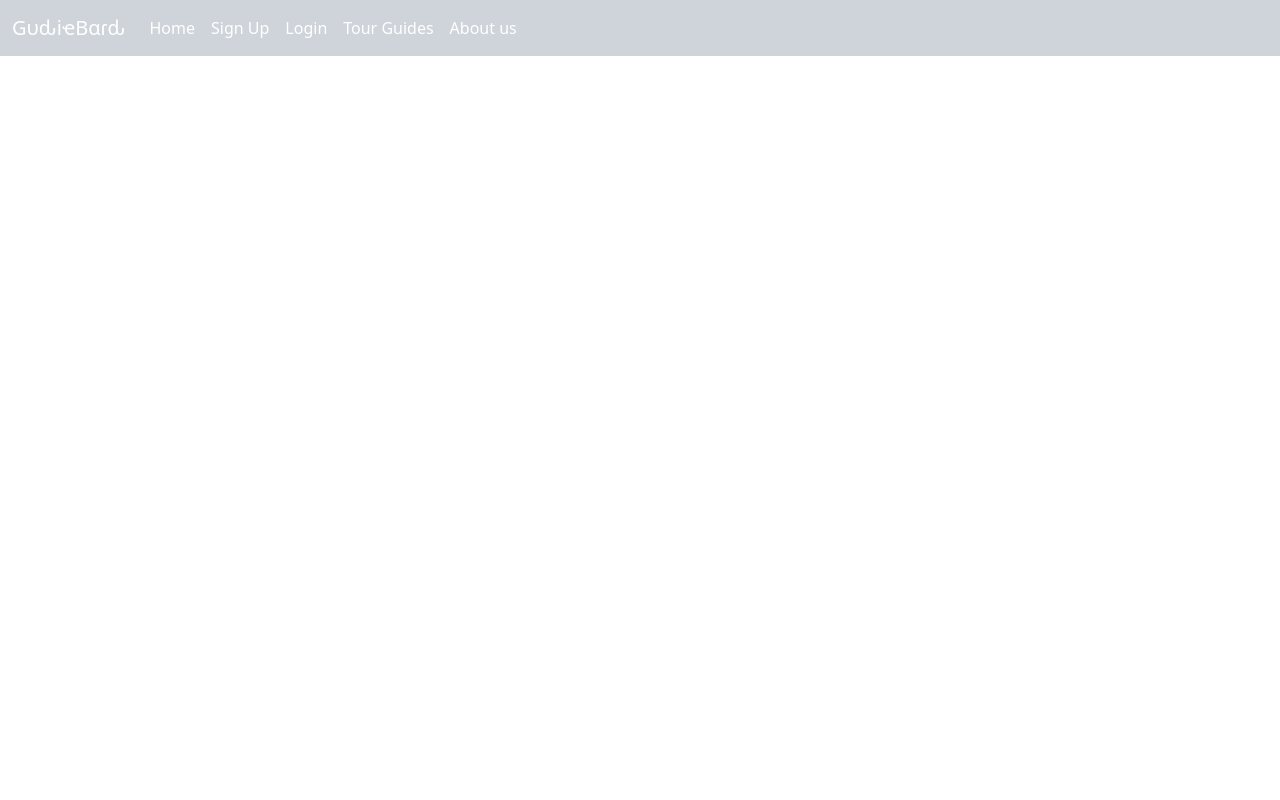
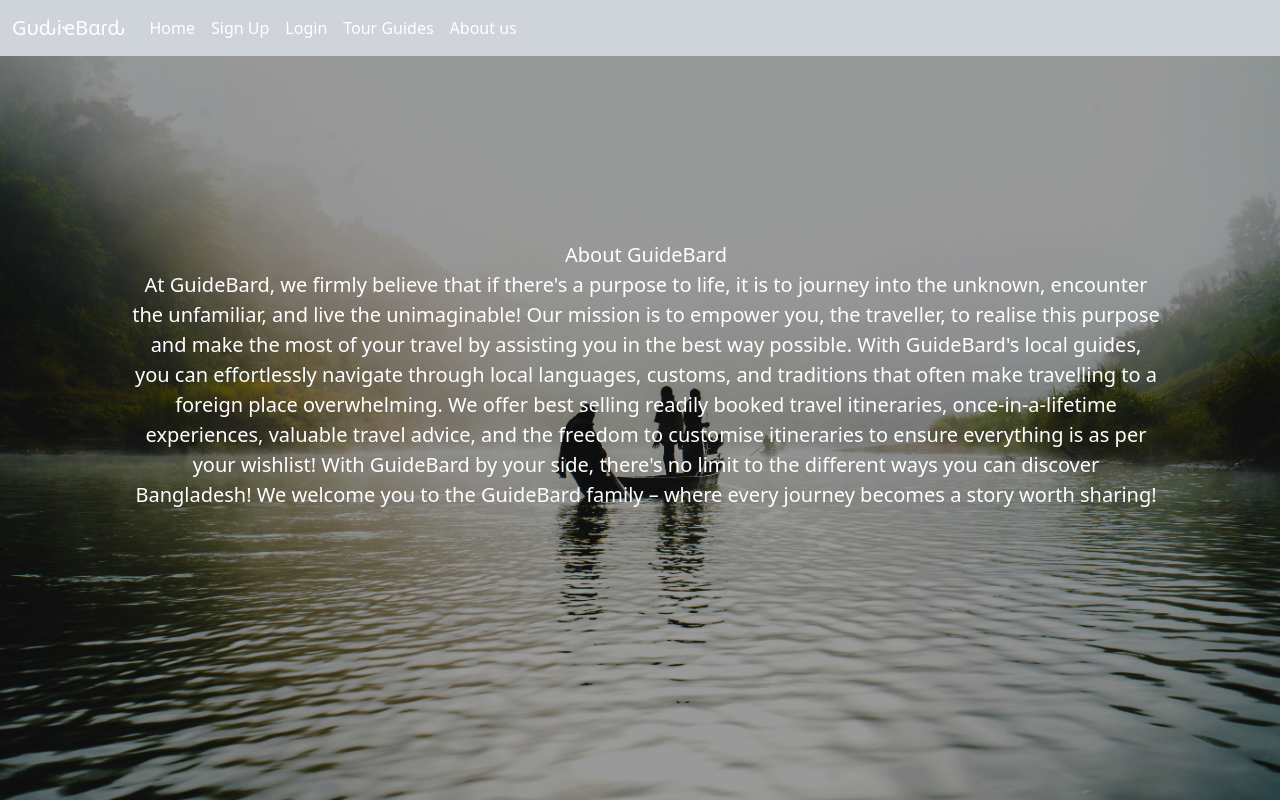
Before and after one commit to DM-Hasibul-Islam/GuideBard, a Django app: page /about/ in a window 1280 px wide. Run offline with Django 4.2, Linux system fonts and the light colour scheme; some libraries are stand-ins or nearby versions.

Commit message:
image add and test script

```diff
--- a/guideBardApp/templates/about.html
+++ b/guideBardApp/templates/about.html
@@ -1,4 +1,67 @@
 {% extends 'base.html' %}
+
 {% block title %}
-   Tourist Spots
+    About
 {% endblock title %}
+
+{% block content %}
+<head>
+     <meta name="viewport" content="width=device-width, initial-scale=1, shrink-to-fit=no">
+    <meta charset="UTF-8">
+    <style>
+
+        body {
+            -webkit-background-size: cover;
+            -moz-background-size: cover;
+            -o-background-size: cover;
+            background-size: cover;
+
+        }
+        .maintxt {
+            position: relative;
+        }
+
+
+        .overlay-text {
+            position: absolute;
+            padding: 150px 50px;
+            color: white;
+            align-items: center;
+            display: flex;
+            font-size:20px;
+            text-align: center;
+
+        }
+
+    </style>
+</head>
+<body>
+
+<img class="background-image" src="../static/img/remakri2.jpg" alt="background-image"/>
+<div class="container">
+        <div class="row">
+
+                <div class="maintxt">
+
+                    <span class="overlay-text"><br><br><br>
+
+                        About GuideBard<br>
+                        At GuideBard, we firmly believe that if there's a purpose to life,
+                        it is to journey into the unknown, encounter the unfamiliar, and live the unimaginable!
+                        Our mission is to empower you, the traveller,
+                        to realise this purpose and make the most of your travel by assisting you in the best way possible.
+                        With GuideBard's local guides, you can effortlessly navigate through local languages, customs,
+                        and traditions that often make travelling to a foreign place overwhelming.
+                        We offer best selling readily booked travel itineraries,
+                        once-in-a-lifetime experiences, valuable travel advice,
+                        and the freedom to customise itineraries to ensure everything is as per your wishlist!
+                        With GuideBard by your side, there's no limit to the different ways you can discover Bangladesh!
+                        We welcome you to the GuideBard family – where every journey becomes a story worth sharing!
+                    </span>
+
+                </div>
+        </div>
+    </div>
+</body>
+
+{% endblock %}
--- a/guideBardApp/templates/contacts.html
+++ b/guideBardApp/templates/contacts.html
@@ -1,7 +1,11 @@
 {% extends 'base.html' %}
 
 {% block content %}
-<h1>Contact Us</h1>
+<!-- h1>Contact Us</h1 -->
+
+
+
+
 <p>Get in touch with us if you have any questions or would like to book a tour.</p>
 <form method="post">
     {% csrf_token %}
--- a/guideBardApp/templates/login.html
+++ b/guideBardApp/templates/login.html
@@ -147,7 +147,7 @@ button{
 						<label for=""><input type="checkbox">Remember Me!</label>
 						<a href="#">Forget Password?</a>
 					</div>
-					<button>Log In</button>
+					<button><a href="{% url 'home' %}">Login</a></button>
 					<div class="register">
 						<p>Don't have an Account?<a href="{% url 'sign-up' %}">Sign Up</a></p>
 					</div>
--- a/guideBardApp/templates/sign-up.html
+++ b/guideBardApp/templates/sign-up.html
@@ -146,7 +146,7 @@ button{
 							<input type="password" required>
 							<label for="">Confirm Password</label>
 						</div>
-					<button>Register</button>
+					<button><a href="{% url 'login' %}">Register</a></button>
 					<div class="register">
 						<p>Already have an Account?<a href="{% url 'login' %}">Login</a></p>
 					</div>
```
Also changed, not shown: MultiBrowser.py (added, +10 -0 lines), guideBardApp/templates/tour-guides.html (+7 -8 lines), guideBardApp/static/img/antim.jpeg (added), guideBardApp/static/img/rupol.jpeg (added), guideBardApp/static/img/shipto.jpeg (added), 1 other file.
